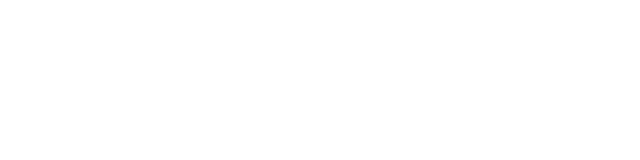
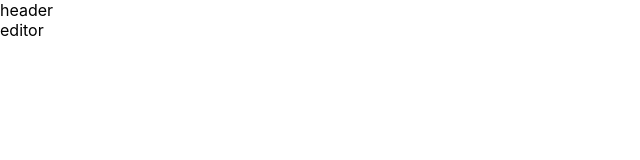
Before and after one commit to mkisecok/Wiki_app, a React (Create React App) app in the folder wiki-app/: page /entry/create in a window 1280 px wide. Shown: the top 160 px of the page, without its empty margins (0-640 px from the left). Built offline with nearby package versions, Linux system fonts and the light colour scheme.

Commit message:
feat: Create browserroute

```diff
--- a/wiki-app/src/App.js
+++ /dev/null
@@ -1,12 +0,0 @@
-
-import './App.css';
-
-function App() {
-  return (
-    <div className="App">
-
-    </div>
-  );
-}
-
-export default App;
--- /dev/null
+++ b/wiki-app/src/App.jsx
@@ -0,0 +1,28 @@
+
+import { BrowserRouter, Routes, Route } from 'react-router-dom'
+import { Header } from './Components'
+import { NotFound, Editor, Page, Welcome } from './Pages'
+
+
+function App() {
+  return (
+    <div className="App">
+      <BrowserRouter>
+        <Header/>
+
+        <div className='layout'>
+          <Routes>
+              <Route path='/' element={<Welcome/>}></Route>
+              <Route path='/entry/create' element={<Editor/>}></Route>
+              <Route path='/entry/:id' element={<Page/>}></Route>
+              <Route path='/entry/:id/edit' element={<Editor/>}></Route>
+              <Route path='*' element={<NotFound/>}></Route>
+         </Routes>
+
+        </div>
+      </BrowserRouter>
+    </div>
+  );
+}
+
+export default App;
--- a/wiki-app/src/Components/Header/Header.jsx
+++ b/wiki-app/src/Components/Header/Header.jsx
@@ -3,7 +3,7 @@
 function Header() {
     return (
         <div className='Header'>
-
+            header
         </div>
     )
 }
```
